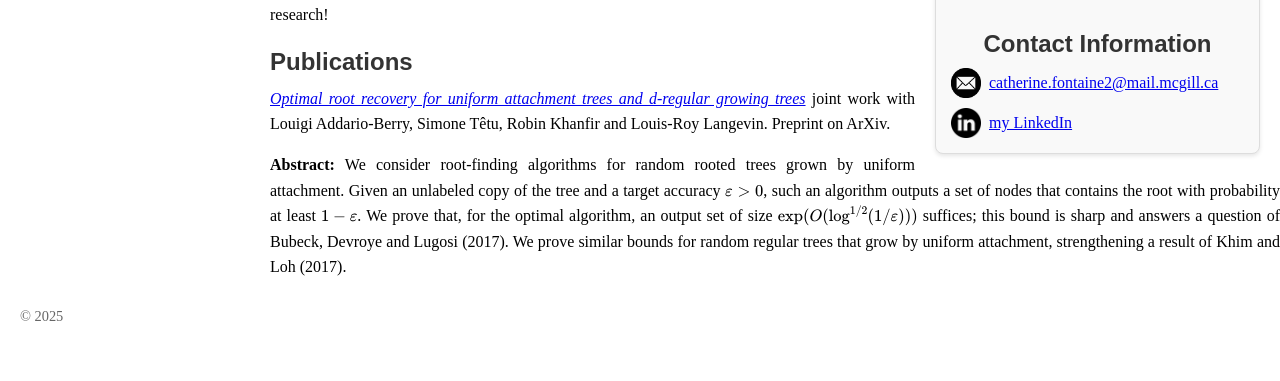
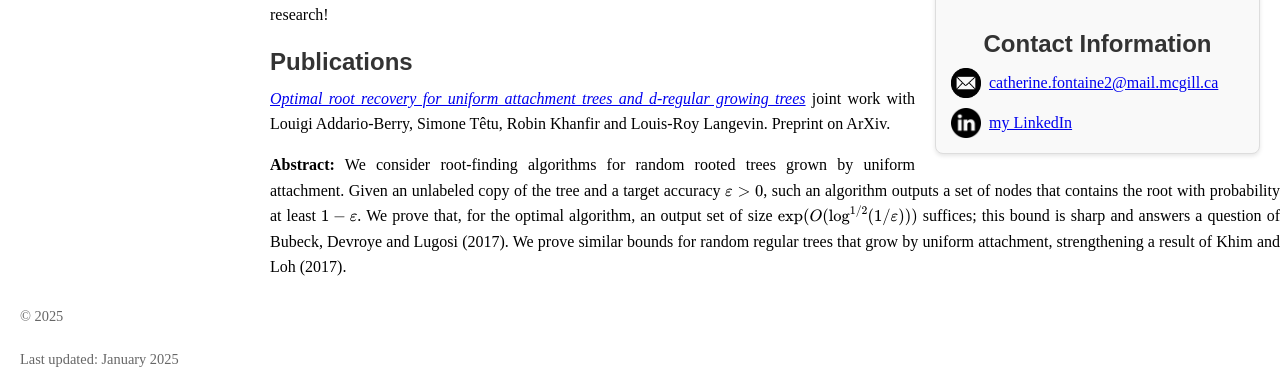
Before and after one commit to CatherineFontaine/CatherineFontaine.github.io, a Jekyll site: the page built from index.md, in a window 1280 px wide, cut to the strip 600-981 px from the top of the page. Built offline with Jekyll 4.4.1, drawn with Linux system fonts in a browser that asks for light colours; before the commit the page ends 938 px from its top, so only the background shows below that.

Commit message:
Update default.html

```diff
--- a/_layouts/default.html
+++ b/_layouts/default.html
@@ -49,5 +49,15 @@
       sidebar.classList.toggle('show');
     }
   </script>
+  <footer>
+    <p id="last-updated"></p>
+  </footer>
+
+  <script>
+    const lastUpdatedDate = new Date(document.lastModified); // Gets the last modified date
+    const options = { year: 'numeric', month: 'long' }; // Formats as "Month Year"
+    document.getElementById('last-updated').textContent =
+      `Last updated: ${lastUpdatedDate.toLocaleDateString('en-US', options)}`;
+  </script>
 </body>
 </html>
```
